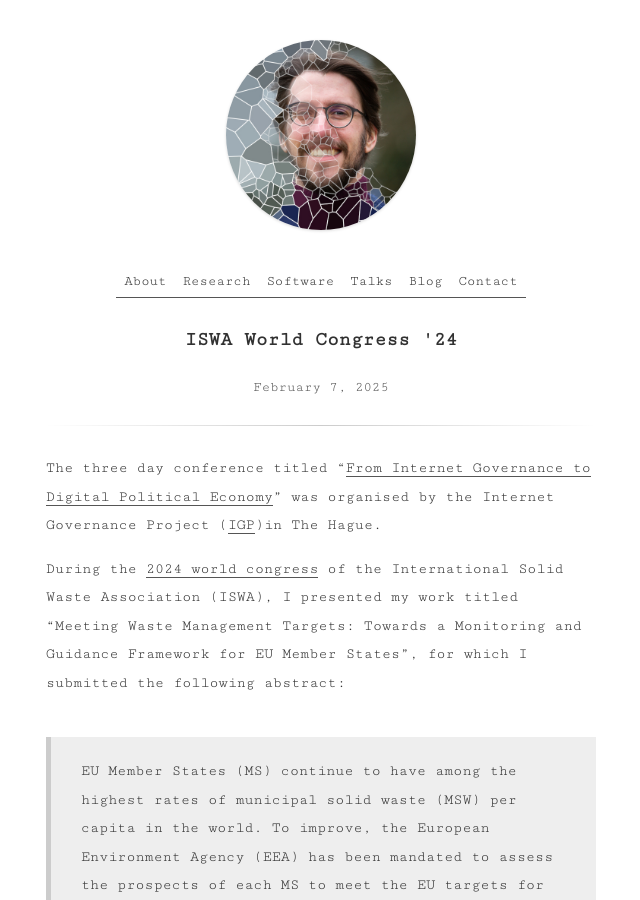
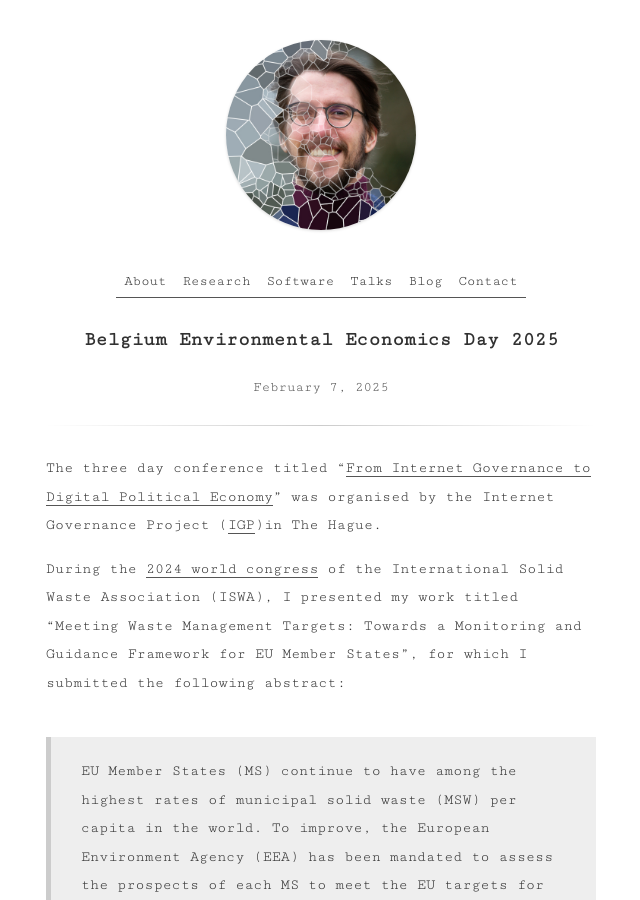
Before and after one commit to Christovis/Christovis.github.io, a Jekyll site: the page built from _talks/2025-02-07-talks-beed.md, in a window 1280 px wide and 900 px high. Shown: the whole window, without its empty margins (319-959 px from the left). Built offline with Jekyll 4.4.1, drawn with Linux system fonts in a browser that asks for light colours.

```diff
--- a/_talks/2025-02-07-talks-beed.md
+++ b/_talks/2025-02-07-talks-beed.md
@@ -1,5 +1,5 @@
 ---
-title: ISWA World Congress '24
+title: Belgium Environmental Economics Day 2025
 type: talks
 date: 2025-02-07
 imageurl: /assets/
```
